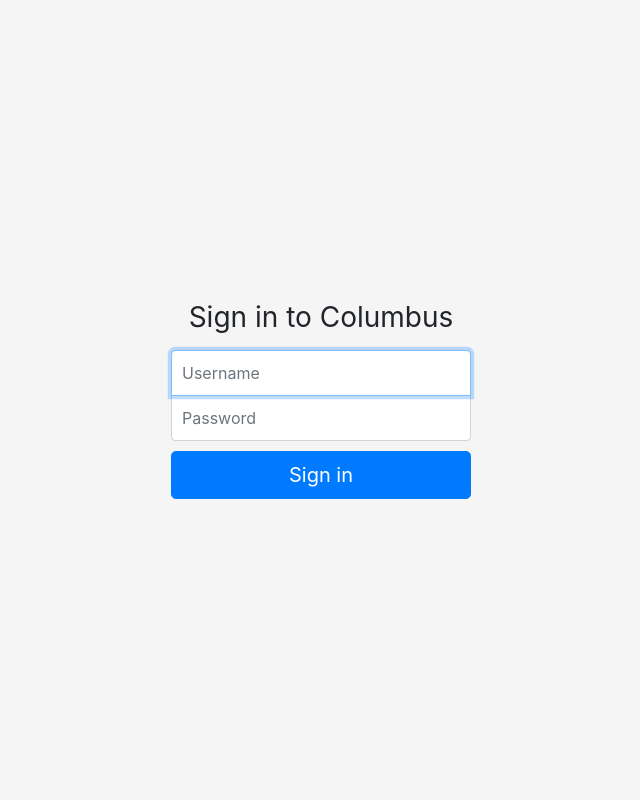
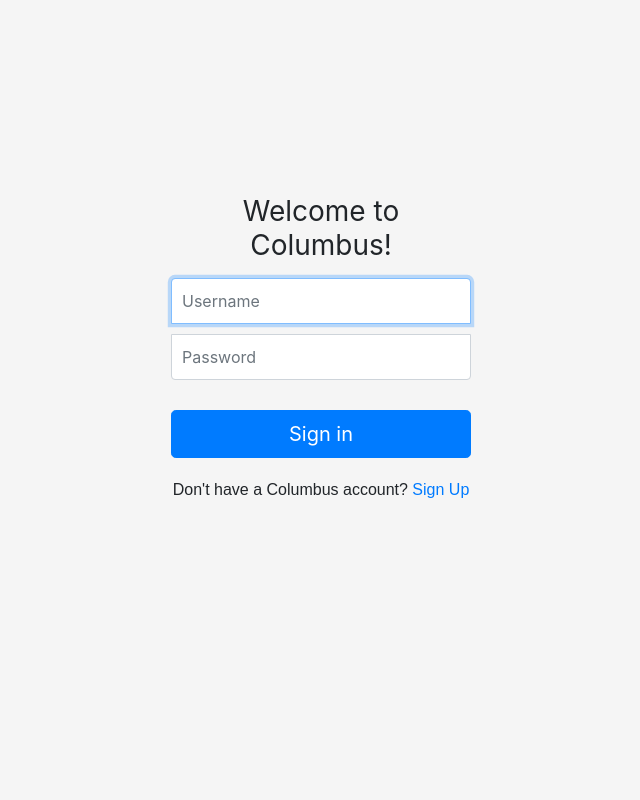
Before and after one commit to kaushikc92/authentication, a Django app: page /accounts/login/ in a window 1280 px wide. Shown: the whole page, without its empty margins (319-959 px from the left). Run offline with Django 3.2, Linux system fonts and the light colour scheme; some libraries are stand-ins or nearby versions.

Commit message:
Cleaned up UI for login and create

```diff
--- a/src/django_oauth/views.py
+++ b/src/django_oauth/views.py
@@ -1,5 +1,7 @@
 from django.contrib.auth.models import User
 from django.shortcuts import render, redirect
+from django.http import JsonResponse
+from oauth2_provider.models import Application
 import requests
 
 def create_account(request):
@@ -16,6 +18,7 @@ def create_account(request):
         }
         requests.post(url='http://cdrive/register-user/', data=data)
         #requests.post(url='http://0.0.0.0:8001/register-user/', data=data)
-        return redirect('/accounts/login/')
+        cdrive_url = Application.objects.filter(name='CDrive')[0].redirect_uris
+        return redirect(cdrive_url)
     elif request.method == 'GET':
         return render(request, 'registration/create-user.html')
--- a/src/static/input-form.css
+++ b/src/static/input-form.css
@@ -8,8 +8,8 @@ body {
   display: flex;
   -ms-flex-align: center;
   align-items: center;
-  padding-top: 40px;
-  padding-bottom: 40px;
+  padding-top: 4%;
+  padding-bottom: 12%;
   background-color: #f5f5f5;
 }
 
@@ -26,6 +26,9 @@ body {
   padding: 10px;
   font-size: 16px;
 }
+.form-signin .btn {
+  margin-top: 30px;
+}
 .form-signin .form-control:focus {
   z-index: 2;
 }
--- a/src/static/login.css
+++ b/src/static/login.css
@@ -1,5 +1,5 @@
 .form-signin input[type="text"] {
-  margin-bottom: -1px;
+  margin-bottom: 10px;
   border-bottom-right-radius: 0;
   border-bottom-left-radius: 0;
 }
@@ -8,3 +8,8 @@
   border-top-left-radius: 0;
   border-top-right-radius: 0;
 }
+.create-link {
+  margin-top: 20px;
+  font-family: sans-serif;
+  font-size: 20;
+}
--- a/src/templates/registration/create-user.html
+++ b/src/templates/registration/create-user.html
@@ -21,7 +21,7 @@ integrity="sha384-JjSmVgyd0p3pXB1rRibZUAYoIIy6OrQ6VrjIEaFf/nJGzIxFDsf4x0xIM+B07j
 
     <form class="form-signin" action="{% url 'create_account' %}" method="post">
         {% csrf_token %}
-        <h1 class="h3 mb-3 font-weight-normal">Create Account</h1>
+        <h1 class="h4 mb-3 font-weight-normal">Create Columbus Account</h1>
         <label for="id_username" class="sr-only">Username</label>
         <input type="text" id="id_username" name="username" class="form-control" placeholder="Username" required="" autofocus="">
         <label for="id_firstname" class="sr-only">First Name</label>
--- a/src/templates/registration/login.html
+++ b/src/templates/registration/login.html
@@ -22,13 +22,16 @@ integrity="sha384-UO2eT0CpHqdSJQ6hJty5KVphtPhzWj9WO1clHTMGa3JDZwrnQq4sF86dIHNDz0
 integrity="sha384-JjSmVgyd0p3pXB1rRibZUAYoIIy6OrQ6VrjIEaFf/nJGzIxFDsf4x0xIM+B07jRM" crossorigin="anonymous"></script>
     <form class="form-signin" method="post" action="{% url 'login' %}">
         {% csrf_token %}
-        <h1 class="h3 mb-3 font-weight-normal">Sign in to Columbus</h1>
+        <h1 class="h3 mb-3 font-weight-normal">Welcome to Columbus!</h1>
         <label for="id_username" class="sr-only">Username</label>
         <input type="text" id="id_username" name="username" class="form-control" placeholder="Username" required="" autofocus="">
         <label for="id_password" class="sr-only">Password</label>
         <input type="password" id="id_password" name="password" class="form-control" placeholder="Password" required="">
         <button class="btn btn-lg btn-primary btn-block" type="submit">Sign in</button>
         <input type="hidden" name="next" value="{{ next }}" />
+        <div class="create-link">
+            Don't have a Columbus account? <a href="{% url 'create_account' %}">Sign Up</a>
+        </div>
     </form>
 
 </body>
```
